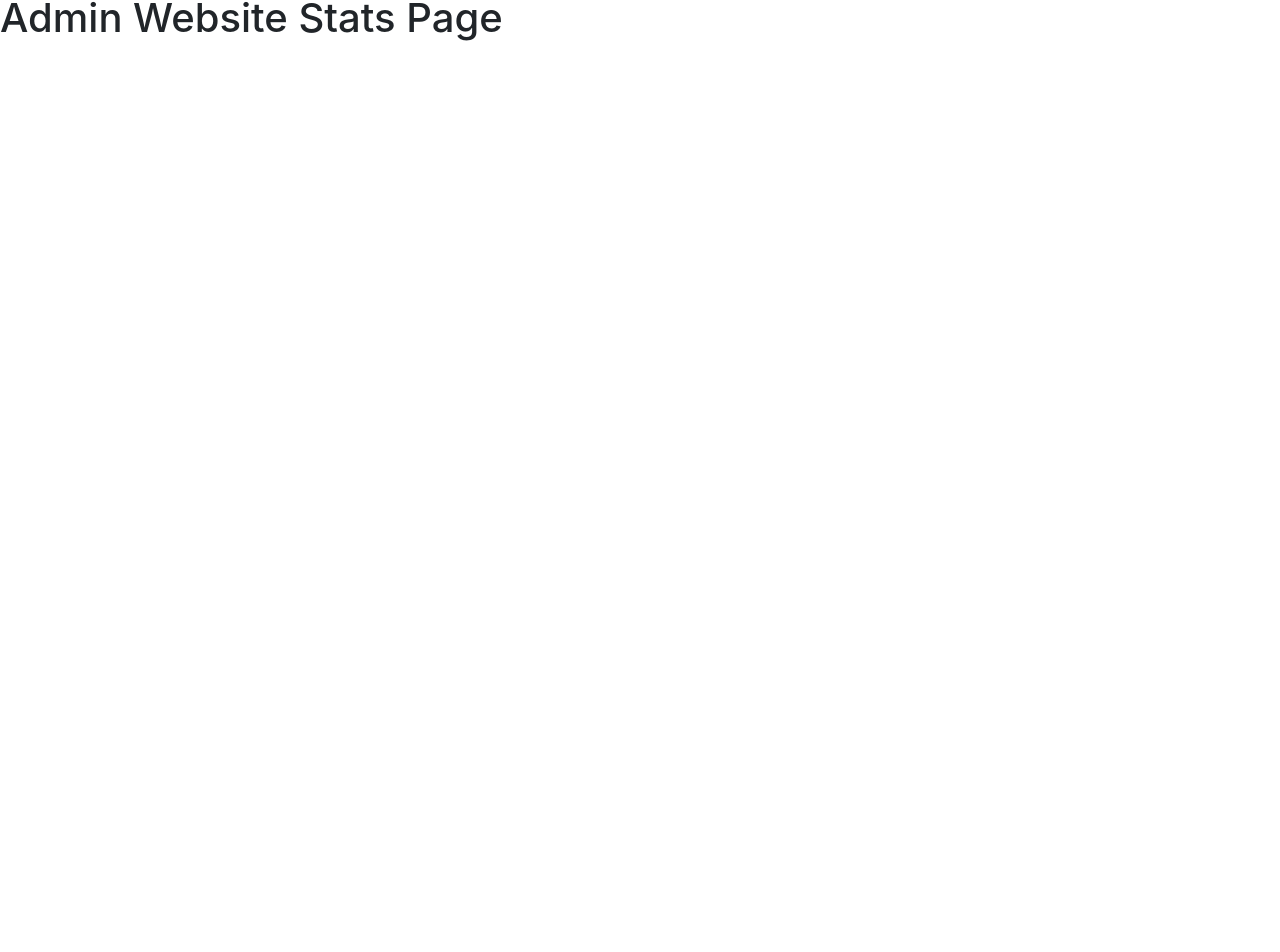
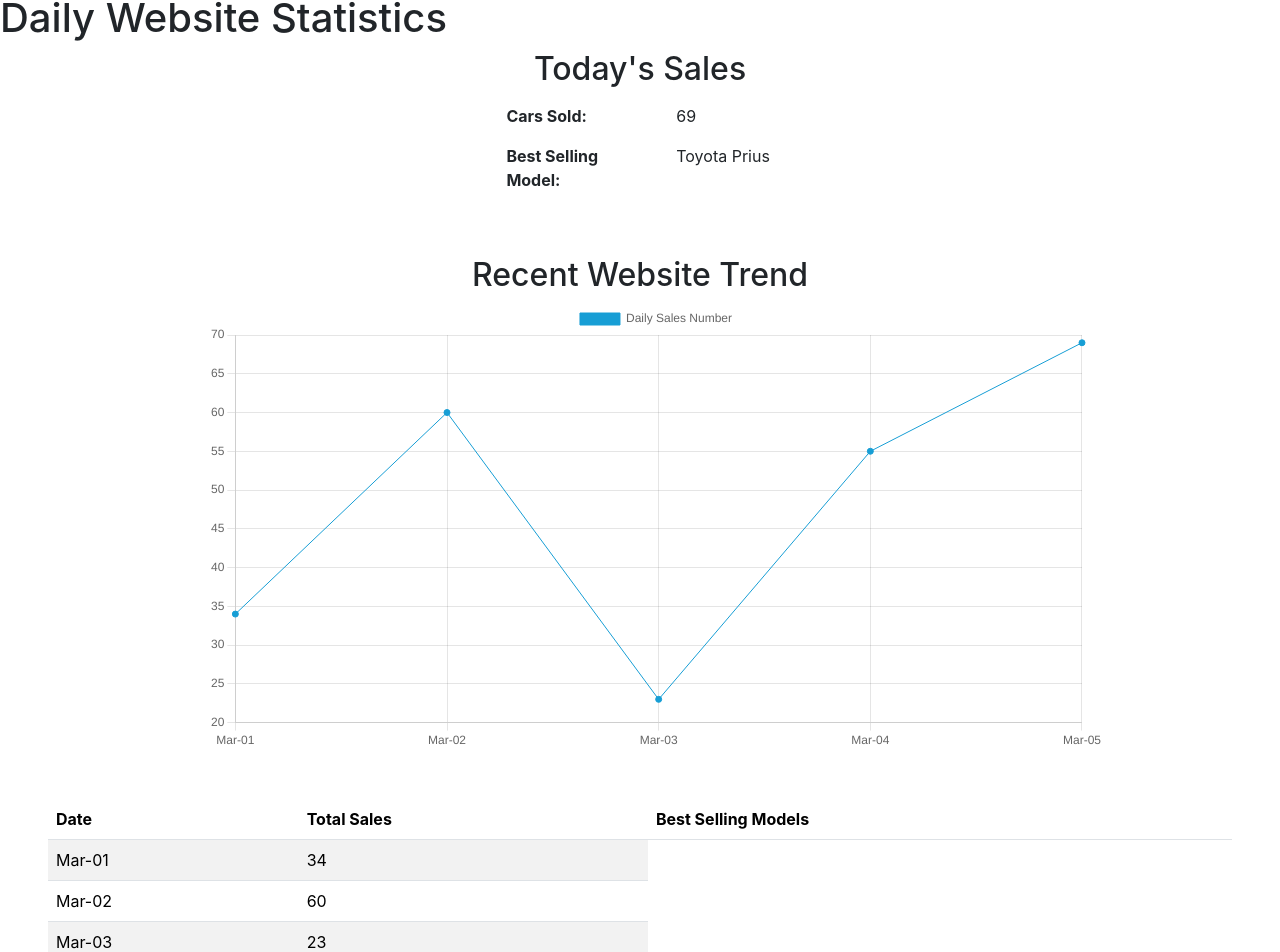
Before and after one commit to KayL315/biddingwheels_react, a React (Create React App) app: page /admin-website-stats in a window 1280 px wide. Shown: the part 110-1062 px from the top of the page. Before the commit the page ends 800 px from the top, so only its background shows below. Built offline with nearby package versions, Linux system fonts and the light colour scheme.

Commit message:
mostly completed website stat UI

```diff
--- a/package.json
+++ b/package.json
@@ -11,7 +11,9 @@
     "@types/react": "^18.2.65",
     "@types/react-dom": "^18.2.21",
     "bootstrap": "^5.3.3",
+    "chart.js": "^4.4.2",
     "react": "^18.2.0",
+    "react-chartjs-2": "^5.2.0",
     "react-dom": "^18.2.0",
     "react-router": "^6.22.3",
     "react-router-dom": "^6.22.3",
--- a/src/AdminReportsPage/AdminReports.tsx
+++ b/src/AdminReportsPage/AdminReports.tsx
@@ -32,8 +32,8 @@ export const AdminReports : React.FC<{}> = ()=>{
   return(
     <div>
       <h1>Admin Reports Page</h1>
-          <h2> Reported Items ({items.length})</h2>
-          <hr/>
+      <h2 className={"ms-5"}> Reported Items ({items.length})</h2>
+      <hr className={"ms-5 me-5"}/>
       <div  className={"m-5 mt-0 d-flex flex-column justify-content-center align-items-start"}>
         {
           items.map((c : any)=>(
--- a/src/AdminWebsiteStatsPage/AdminWebsiteStats.tsx
+++ b/src/AdminWebsiteStatsPage/AdminWebsiteStats.tsx
@@ -1,7 +1,60 @@
-import React from "react";
+import React, {useEffect, useRef} from "react";
+import "./AdminWebsiteStats.css";
+import type {ChartData, ChartOptions} from "chart.js";
+import {Chart} from "react-chartjs-2";
+import {LineChart} from "../Utils/Chart/LineChart";
 
-export const AdminWebsiteStats : React.FC<{}> = ()=>{
-  return(
-    <h1>Admin Website Stats Page</h1>
-  )
-}
+export const AdminWebsiteStats: React.FC<{}> = () => {
+  const data = {
+    dates : ["Mar-01", "Mar-02", "Mar-03", "Mar-04", "Mar-05"],
+    sales : [34, 60, 23, 55, 69]
+  }
+
+
+
+  return (
+    <div className={""}>
+      <h1>Daily Website Statistics</h1>
+      <div className={"d-flex justify-content-center align-items-center flex-column"}>
+        <h2>Today's Sales</h2>
+        <div className={"mt-2"}>
+          <p className={"row"}>
+            <b className={"col-7"}>Cars Sold: </b>
+            <span className={"col-5"}>{data.sales[data.sales.length - 1]}</span>
+          </p>
+          <p className={"row"}>
+            <b className={"col-7"}>Best Selling Model: </b>
+            <span className={"col-5"}>Toyota Prius</span>
+          </p>
+        </div>
+
+      </div>
+
+      <div className={"d-flex justify-content-center align-items-center flex-column mt-5"}>
+        <h2 className={""}>Recent Website Trend</h2>
+        <LineChart data={data}/>
+      </div>
+
+      <div className={"d-flex justify-content-center align-items-center m-5"}>
+        <table className={"table table-striped"}>
+          <thead>
+            <tr>
+              <th scope={"col"}>Date</th>
+              <th scope={"col"}>Total Sales</th>
+              <th scope={"col"}>Best Selling Models</th>
+            </tr>
+
+          </thead>
+          <tbody>
+          {data.dates.map((date, index)=>(
+            <tr key={index} >
+              <td scope={"row"}>{date}</td>
+              <td scope={"row"}>{data.sales[index]}</td>
+            </tr>
+          ))}
+          </tbody>
+        </table>
+      </div>
+    </div>
+  );
+};
--- /dev/null
+++ b/src/Utils/Chart/LineChart.css
@@ -0,0 +1,5 @@
+.hw-linechart{
+    width:70%;
+    margin-left:2rem;
+    max-width: 932px;
+}
--- /dev/null
+++ b/src/Utils/Chart/LineChart.tsx
@@ -0,0 +1,34 @@
+import React from "react";
+import {Bar, Line} from "react-chartjs-2";
+import "chart.js/auto";
+import "./LineChart.css"
+import { ChartOptions} from "chart.js";
+
+export const LineChart : React.FC<{data : any}> = (props)=>{
+  const dates = props.data.dates;
+  const sales = props.data.sales;
+
+  const data  = {
+    labels:dates,
+    datasets:[
+      {
+        label:"Daily Sales Number",
+        data: sales,
+        backgroundColor:["#179ED5"],
+        borderColor:"#179ED5",
+        borderWidth:1,
+      },
+    ],
+  };
+
+  const lineOptions : ChartOptions = {
+    responsive: true,
+    maintainAspectRatio: true,
+  }
+
+  return(
+    <div className={"hw-linechart"}>
+      <Line data={data} redraw={true} options={lineOptions}/>
+    </div>
+  )
+}
```
Also changed, not shown: src/AdminWebsiteStatsPage/AdminWebsiteStats.css (added), 1 other file (tests, documents, lock files or other folders). Lines whose indentation alone changed are shown as unchanged.
